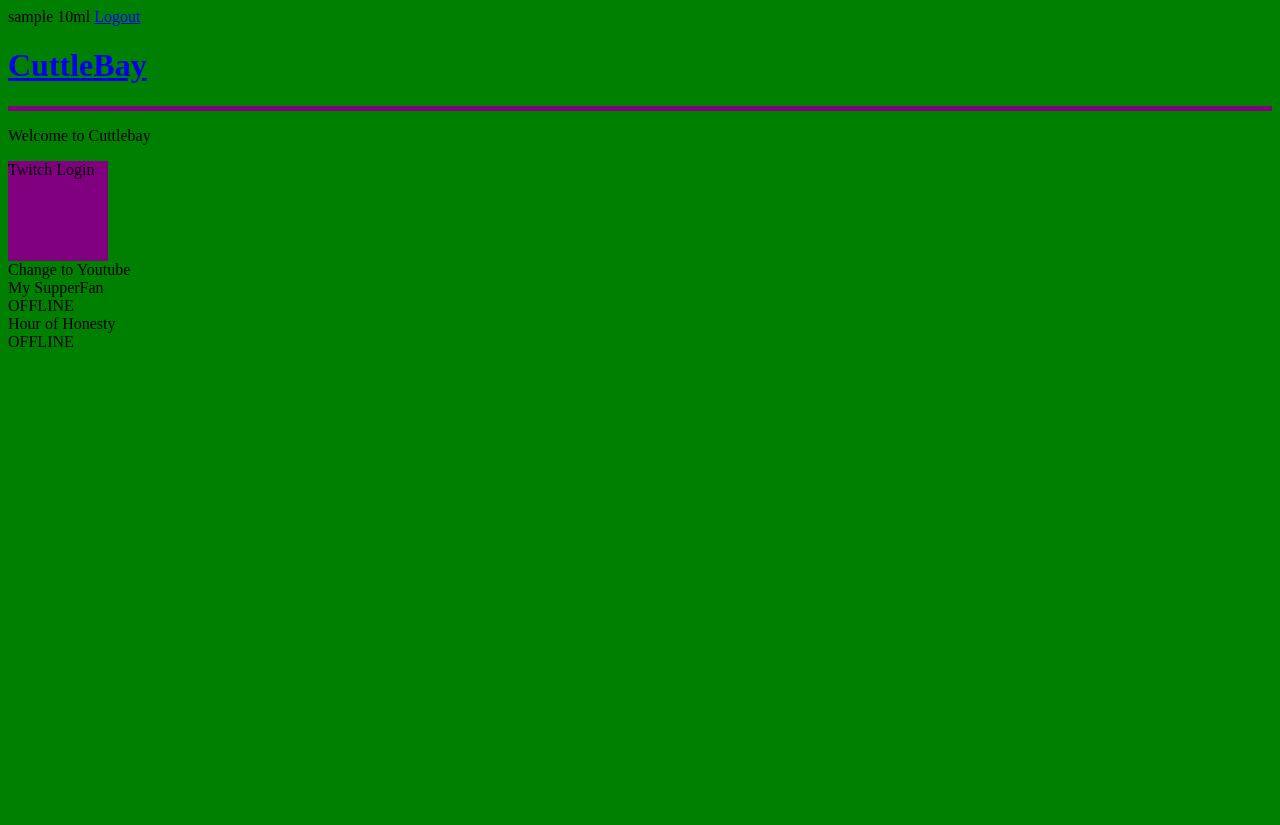
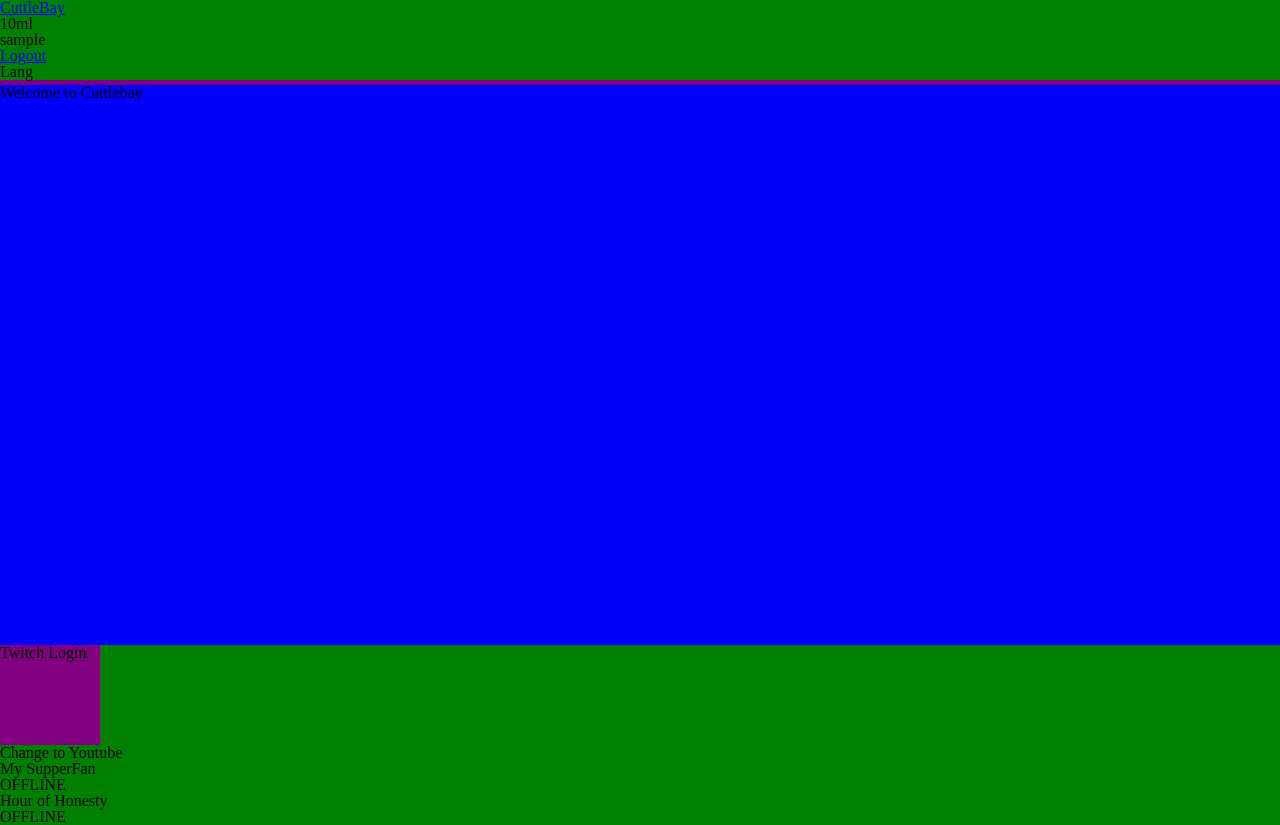
Before and after one commit to CuttleFysh/cuttlet, a Django app: template cuttlet_home/templates/cuttlet_home/home.html in a window 1280 px wide. Before the commit the page ends 347 px from the top, so only its background shows below. Run offline with Django 3.2, Linux system fonts and the light colour scheme; the template is opened without the code that fills it, so the values that code supplies are empty; the visitor is signed in with stand-in values (Sample User, id 1); parts of the project's set-up code (start-up, migrations or seed data) failed here and were passed over.

Commit message:
before social login

```diff
--- /dev/null
+++ b/cuttlet_home/static/css/cssreset.css
@@ -0,0 +1,48 @@
+/* http://meyerweb.com/eric/tools/css/reset/
+   v2.0 | 20110126
+   License: none (public domain)
+*/
+
+html, body, div, span, applet, object, iframe,
+h1, h2, h3, h4, h5, h6, p, blockquote, pre,
+a, abbr, acronym, address, big, cite, code,
+del, dfn, em, img, ins, kbd, q, s, samp,
+small, strike, strong, sub, sup, tt, var,
+b, u, i, center,
+dl, dt, dd, ol, ul, li,
+fieldset, form, label, legend,
+table, caption, tbody, tfoot, thead, tr, th, td,
+article, aside, canvas, details, embed,
+figure, figcaption, footer, header, hgroup,
+menu, nav, output, ruby, section, summary,
+time, mark, audio, video {
+	margin: 0;
+	padding: 0;
+	border: 0;
+	font-size: 100%;
+	font: inherit;
+	vertical-align: baseline;
+}
+/* HTML5 display-role reset for older browsers */
+article, aside, details, figcaption, figure,
+footer, header, hgroup, menu, nav, section {
+	display: block;
+}
+body {
+	line-height: 1;
+}
+ol, ul {
+	list-style: none;
+}
+blockquote, q {
+	quotes: none;
+}
+blockquote:before, blockquote:after,
+q:before, q:after {
+	content: '';
+	content: none;
+}
+table {
+	border-collapse: collapse;
+	border-spacing: 0;
+}
--- a/cuttlet_home/static/css/home.css
+++ b/cuttlet_home/static/css/home.css
@@ -3,6 +3,14 @@
     height: 5px;
     background-color: grey;
 }
+
+#explanation {
+    position: relative;
+    width: 100vw;
+    height: 70vh;
+    background-color: blue;
+}
+
 
 #button_login_twitch {
     width: 100px;
--- /dev/null
+++ b/cuttlet_home/static/js/base.js
@@ -0,0 +1,16 @@
+var header_dropdown = document.getElementById('header_dropdown');
+
+document.addEventListener('click', checkHiddenOnClick, false);
+
+function checkHiddenOnClick() {
+    if(!event.target.closest('#header_user')) {
+        if (getComputedStyle(header_dropdown).display === 'block') {
+            console.log('kp');
+            header_dropdown.classList.toggle('hidden');
+        }
+    }
+}
+
+function showDropdown() {
+    header_dropdown.classList.toggle('hidden');
+}
--- a/cuttlet_home/templates/cuttlet_home/base.html
+++ b/cuttlet_home/templates/cuttlet_home/base.html
@@ -4,21 +4,30 @@
 <head>
     <meta name="viewport" content="width=device-width, initial-scale=1.0">
     <title>Cuttlebay</title>
+    <link rel="stylesheet" href="{% static 'css/cssreset.css'%}">
     <link rel="stylesheet" href="{% static 'css/base.css' %}">
     {% block styles %}
     {% endblock %}
 </head>
 <body>
-    {% if user.is_authenticated %}
-        <span>{{ user.username }}</span>
-        <span>{{ user.profile.juice_ml }}ml</span>
-        <a href="{% url 'cuttlet_home:logout' %}">Logout</a>
-    {% else %}
-        <a href="{% url 'cuttlet_home:login' %}">Sign In</a>
-        <a href="{% url 'cuttlet_home:signup' %}">Sign Up</a>
-    {% endif %}
-    <h1><a href="{% url 'cuttlet_home:home' %}">CuttleBay</a></h3>
-    <div>
+    <script async src='{% static 'js/base.js' %}'></script>
+    <div id="header">
+        <a id="cb_logo" href="{% url 'cuttlet_home:home' %}">CuttleBay</a>
+        {% if user.is_authenticated %}
+            <div id="header_ml" class="button_header">{{ user.profile.juice_ml }}ml</div>
+            <div id="header_user" class="button_header" onclick="showDropdown();">
+                {{ user.username }}
+                <div id="header_dropdown" class="hidden">
+                    <a  href="{% url 'cuttlet_home:logout' %}">Logout</a>
+                </div>
+            </div>
+        {% else %}
+            <a id="header_login" class="button_header" href="{% url 'cuttlet_home:login' %}">Login</a>
+            <a id="header_signup" class="button_header" href="{% url 'cuttlet_home:signup' %}">Sign Up</a>
+        {% endif %}
+        <div id="change_lang" class="button_header">Lang</div>
+    </div>
+    <div id="main_wrapper">
         {% block content %}
         {% endblock %}
     </div>
--- a/cuttlet_home/templates/cuttlet_home/home.html
+++ b/cuttlet_home/templates/cuttlet_home/home.html
@@ -9,9 +9,9 @@
     <script async src="{% static 'js/home.js' %}"></script>
     {% csrf_token %}
     <div id="indicator_status"></div>
-    <p>
+    <div id="explanation">
         Welcome to Cuttlebay
-    </p>
+    </div>
     {% if user.is_authenticated %}
         <div    id="info_connected_channels"
                 data-twitch-id="{{ user.profile.twitch_channel }}"
--- a/cuttlet_home/urls.py
+++ b/cuttlet_home/urls.py
@@ -7,7 +7,7 @@ app_name = 'cuttlet_home'
 urlpatterns = [
     url(r'^$', views.Home, name='home'),
     url(r'^signup/$', views.SignUp, name='signup'),
-    url(r'^login/$', auth_views.login, name='login'),
+    url(r'^login/$', views.Login, name='login'),
     url(r'^logout/$', auth_views.logout, name='logout', kwargs={'next_page': '/'}),
     url(r'^twitch_oauth2_callback/$', views.TwitchOAuth2Callback, name='twitch_oauth2_callback'),
     url(r'^youtube_oauth2_callback/$', views.YoutubeOAuth2Callback, name='youtube_oauth2_callback'),
--- a/hoh/templates/hoh/hoh.html
+++ b/hoh/templates/hoh/hoh.html
@@ -10,7 +10,7 @@
     <div id="container_timer"></div>
     <div id="quarter_hoh">1/4 HoH</div>
     <div id="half_hoh">1/2 HoH</div>
-    <div id="one_HoH">Complete</div>
+    <div id="one_hoh">Complete</div>
     <div id="container_current">
         <span id="current_question">Choose a question</span>
         |||||||
```
Also changed, not shown: cuttlet_home/static/css/base.css (+102 -0 lines).
